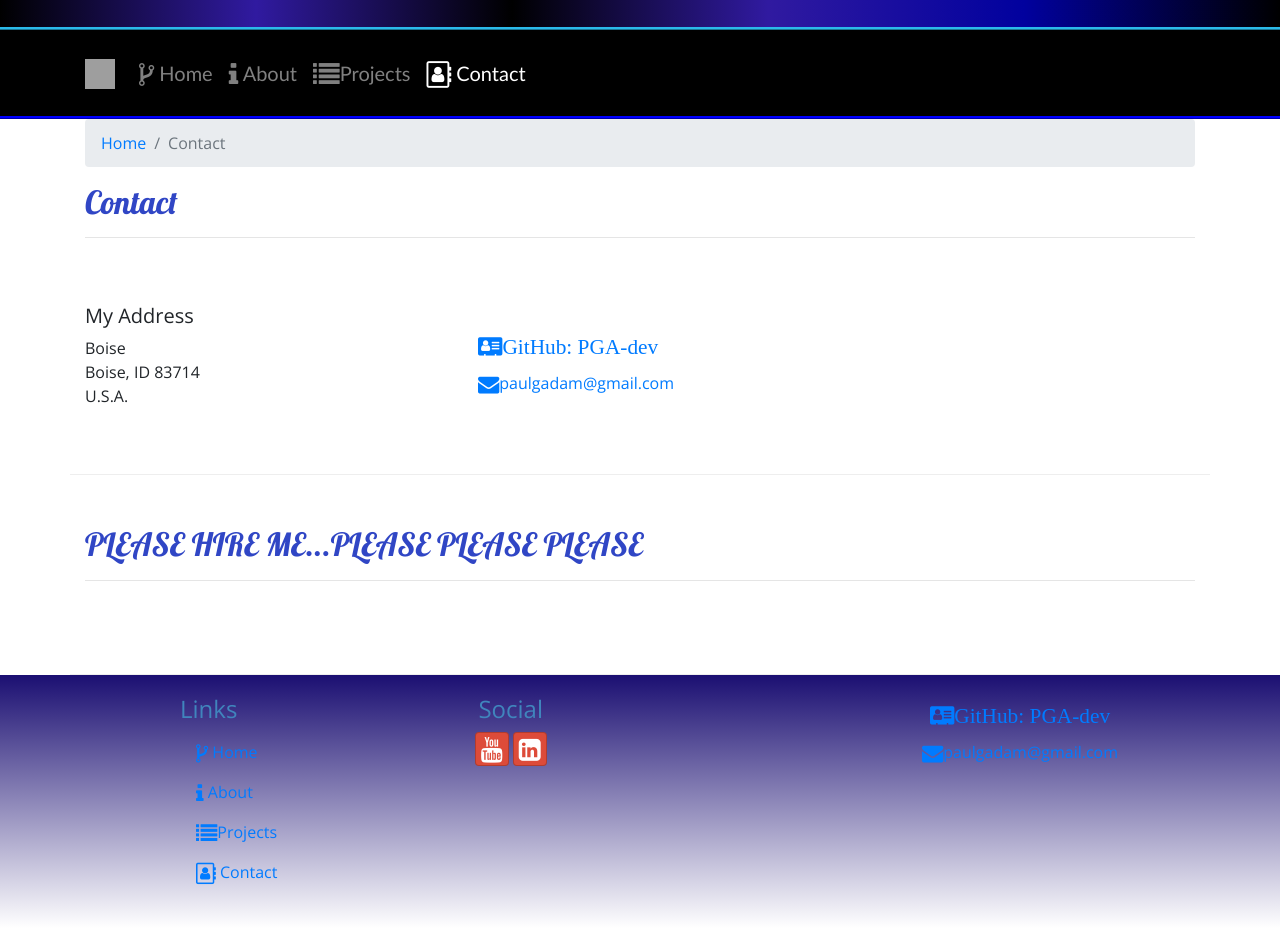
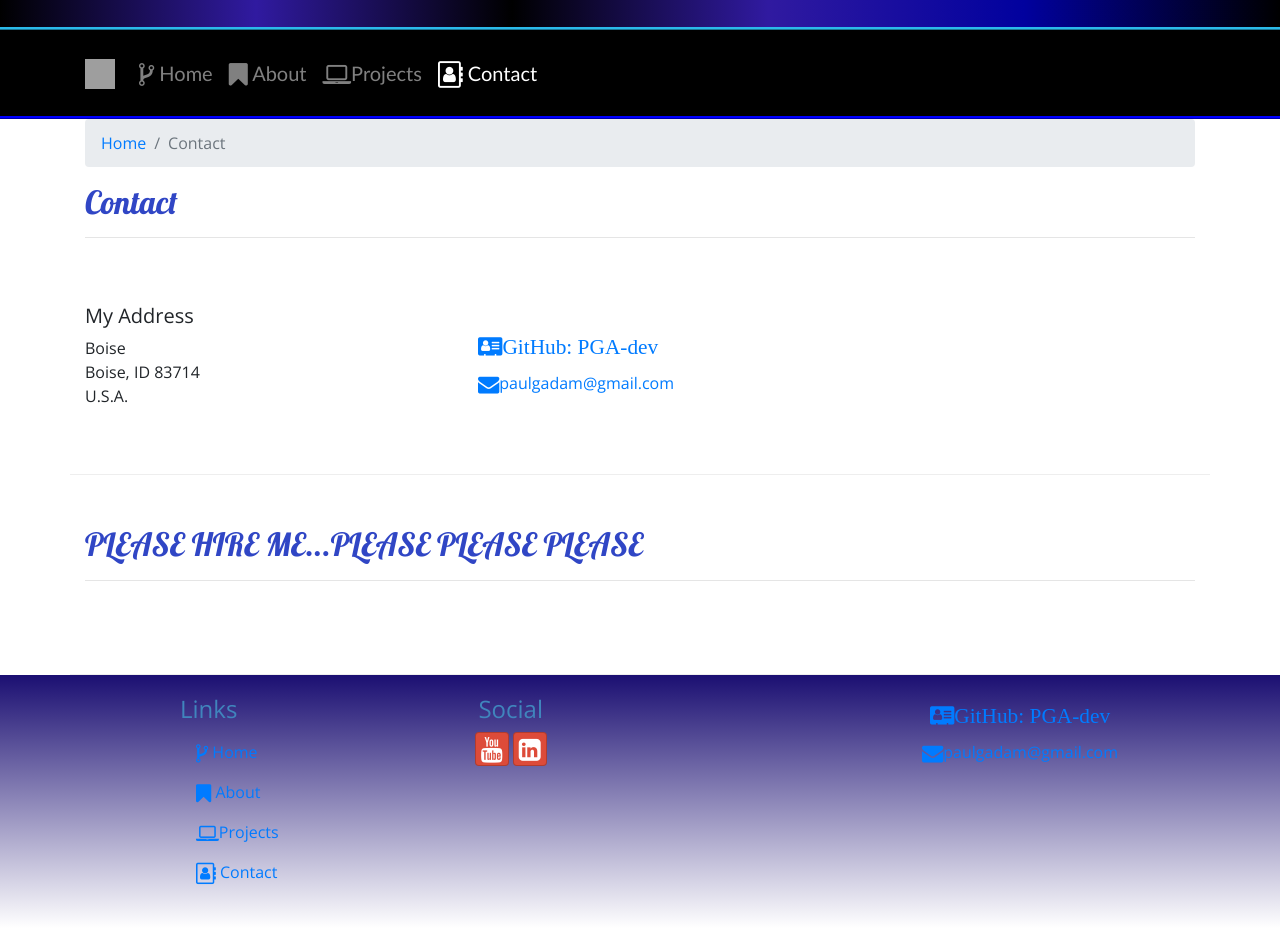
Before and after one commit to PGA-dev/Profile_portfolio, a website: page contactme.html in a window 1280 px wide. Shown: the part 193-1121 px from the top of the page. Drawn offline with nearby package versions, Linux system fonts and the light colour scheme; grey boxes are pictures that could not be loaded.

Commit message:
updated icons for links

```diff
--- a/contactme.html
+++ b/contactme.html
@@ -46,9 +46,9 @@
                         <li class="nav-item"><a class="nav-link" href="index.html"><i class="fa fa-code-fork fa-lg"></i>
                                 Home</a>
                         </li>
-                        <li class="nav-item"><a class="nav-link" href="aboutme.html"><i class="fa fa-info fa-lg"></i>
+                        <li class="nav-item"><a class="nav-link" href="aboutme.html"><i class="fa fa-bookmark fa-lg"></i>
                                 About</a></li>
-                        <li class="nav-item"><a class="nav-link" href="#"><i class="fa fa-list fa-lg"></i>Projects</a>
+                        <li class="nav-item"><a class="nav-link" href="#"><i class="fa fa-laptop fa-lg"></i>Projects</a>
                         </li>
                         <li class="nav-item active"><a class="nav-link" href="#"><i
                                     class="fa fa-address-book-o fa-lg"></i>
@@ -164,9 +164,9 @@
                     <ul class="list-unstyled">
                         <li class="nav-item active"><a class="nav-link" href="index.html"><i class="fa fa-code-fork fa-lg"></i>
                                 Home</a></li>
-                        <li class="nav-item"><a class="nav-link" href="aboutme.html"><i class="fa fa-info fa-lg"></i>
+                        <li class="nav-item"><a class="nav-link" href="aboutme.html"><i class="fa fa-bookmark fa-lg"></i>
                                 About</a></li>
-                        <li class="nav-item"><a class="nav-link" href="projects.html"><i class="fa fa-list fa-lg"></i>Projects</a>
+                        <li class="nav-item"><a class="nav-link" href="projects.html"><i class="fa fa-laptop fa-lg"></i>Projects</a>
                         </li>
                         <li class="nav-item"><a class="nav-link" href="contactme.html"><i
                                     class="fa fa-address-book-o fa-lg"></i> Contact</a></li>
```
Also changed, not shown: aboutme.html (+4 -4 lines), index.html (+2 -2 lines), projects.html (+4 -4 lines).
